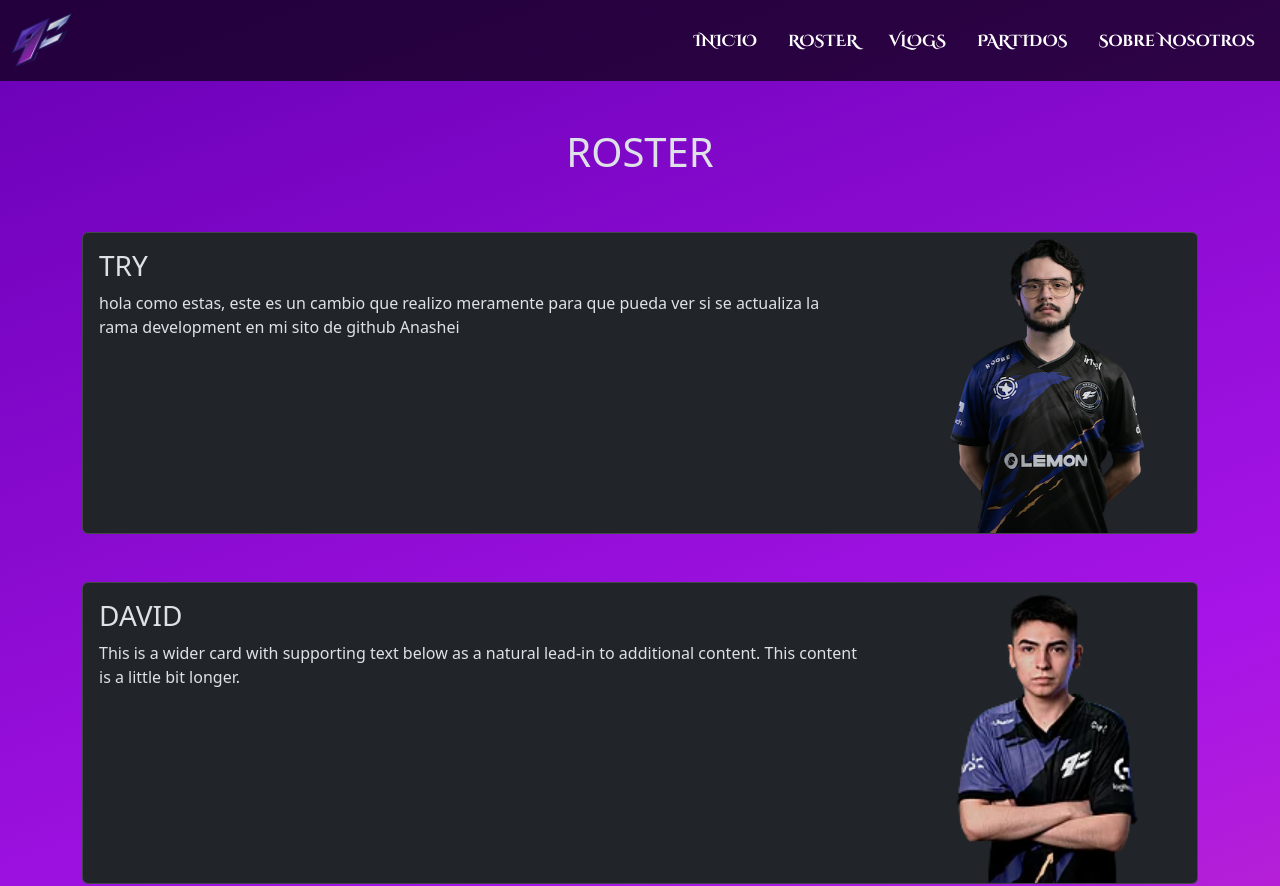
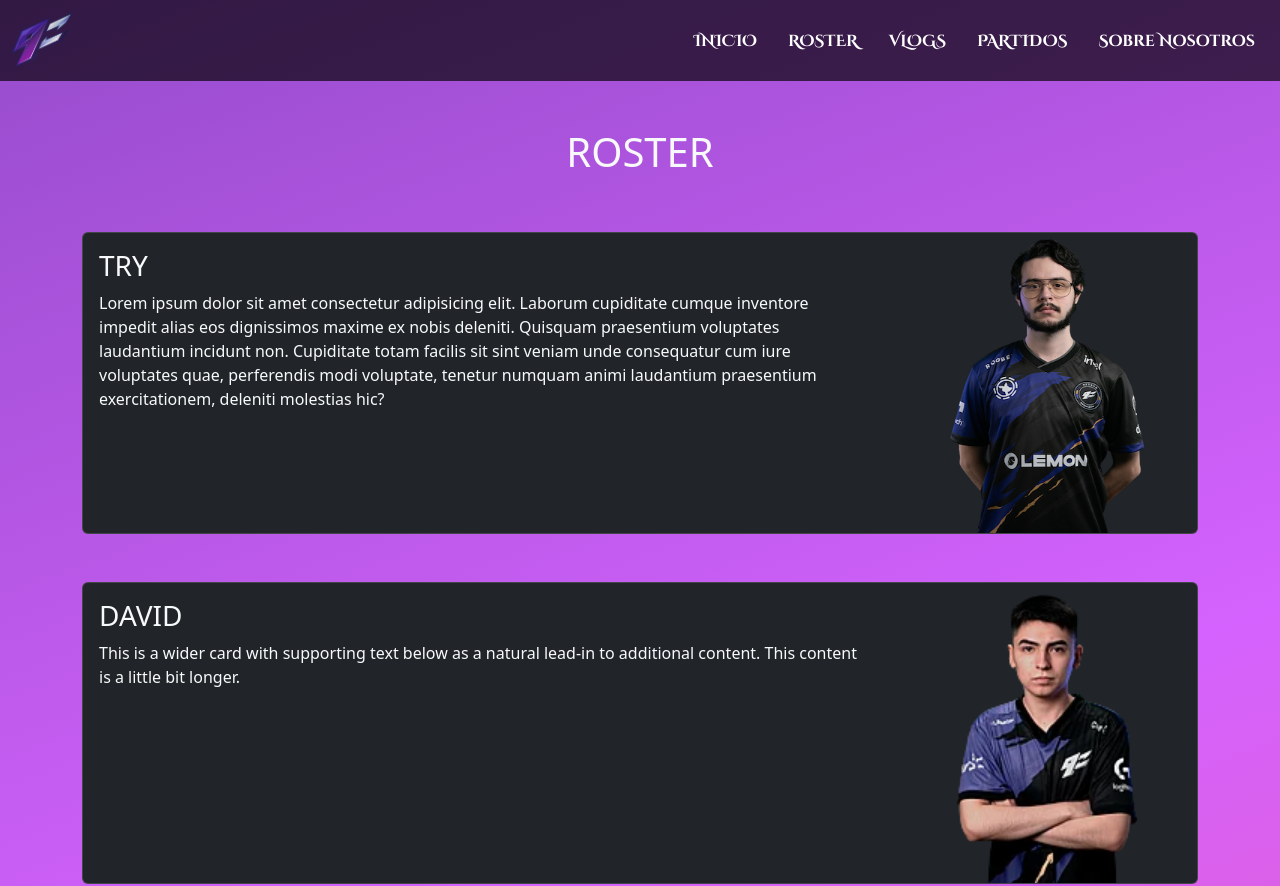
Before and after one commit to leandroelverdi/9z-page, a plain HTML site: page pages/roster.html in a window 1280 px wide. Shown: the top 886 px of the page. Drawn offline with nearby package versions, Linux system fonts and the light colour scheme.

Commit message:
roster page with transition

```diff
--- a/css/style.css
+++ b/css/style.css
@@ -1,12 +1,10 @@
 /* Google font Cinzel Decorative */
 @import url("https://fonts.googleapis.com/css2?family=Cinzel+Decorative:wght@400;700&display=swap");
 
-
-:root, [data-bs-theme=dark] {
-  --bs-gradient: linear-gradient(160deg, rgba(105,0,182,0.7035189075630253) 0%, rgba(194,29,253,0.6951155462184874) 40%, rgba(248,87,131,1) 100%);
+:root,
+[data-bs-theme="dark"] {
+  --bs-gradient:
 }
-
-
 
 /* Estilos navbar */
 .bg {
@@ -104,10 +102,19 @@
   height: 300px;
 }
 
-.bg-purple {
-  background: rgb(105, 0, 182);
+.bg-custom {
+  background:  linear-gradient(
+    160deg,
+    rgba(105, 0, 182, 0.7035189075630253) 0%,
+    rgba(194, 29, 253, 0.6951155462184874) 40%,
+    rgba(248, 87, 131, 1) 100%
+  );
 }
 
+.card:hover {
+  transform: translate(-10px, 0);
+  transition: transform ease-in-out .3s;
+}
 
 /* Estilos del footer */
 
--- a/pages/roster.html
+++ b/pages/roster.html
@@ -18,7 +18,7 @@
 
     <title>Roster</title>
   </head>
-  <body class="bg-purple bg-gradient" data-bs-theme="dark">
+  <body class="bg-custom" data-bs-theme="dark">
     <header>
       <nav class="navbar navbar-expand-lg bg fixed-top" data-bs-theme="dark">
         <div class="container-fluid">
@@ -60,7 +60,7 @@
                 >
               </li>
               <li class="nav-item">
-                <a class="nav-link active" href="../pages/fundador.html"
+                <a class="nav-link active" href="../pages/sobre-nosotros.html"
                   >Sobre Nosotros</a
                 >
               </li>
@@ -69,12 +69,12 @@
         </div>
       </nav>
     </header>
-    <main class="container gap bg-purple.bg-gradient">
+    <main class="container gap">
       <div>
-        <h1 class="text-center p-5">ROSTER</h1>
+        <h1 class="text-center text-light p-5">ROSTER</h1>
       </div>
 
-      <div class="card mb-5">
+      <div class="card text-light mb-5">
         <div class="row row-cols-auto justify-content-center">
           <div class="col-auto col-lg-auto order-lg-last">
             <img
@@ -87,16 +87,20 @@
             <div class="card-body">
               <h2 class="card-title h3 text-center text-lg-start">TRY</h2>
               <p class="card-text">
-                hola como estas, este es un cambio que realizo meramente para
-                que pueda ver si se actualiza la rama development en mi sito de
-                github Anashei
+                Lorem ipsum dolor sit amet consectetur adipisicing elit. Laborum
+                cupiditate cumque inventore impedit alias eos dignissimos maxime
+                ex nobis deleniti. Quisquam praesentium voluptates laudantium
+                incidunt non. Cupiditate totam facilis sit sint veniam unde
+                consequatur cum iure voluptates quae, perferendis modi
+                voluptate, tenetur numquam animi laudantium praesentium
+                exercitationem, deleniti molestias hic?
               </p>
             </div>
           </div>
         </div>
       </div>
 
-      <div class="card mb-5">
+      <div class="card text-light mb-5">
         <div class="row row-cols-auto justify-content-center">
           <div class="col-auto col-lg-auto order-lg-last">
             <img
@@ -118,7 +122,7 @@
         </div>
       </div>
 
-      <div class="card mb-5">
+      <div class="card text-light mb-5">
         <div class="row row-cols-auto justify-content-center">
           <div class="col-auto col-lg-auto order-lg-last">
             <img
@@ -141,9 +145,9 @@
         </div>
       </div>
 
-      <div class="card mb-5">
+      <div class="card text-light mb-5">
         <div class="row row-cols-auto justify-content-center">
-          <div class="col-auto col-lg-auto order-lg-first">
+          <div class="col-auto col-lg-auto order-lg-last">
             <img
               src="../multimedia/buda.png"
               class="rounded-start picture"
@@ -163,9 +167,9 @@
         </div>
       </div>
 
-      <div class="card mb-5">
+      <div class="card text-light mb-5">
         <div class="row row-cols-auto justify-content-center">
-          <div class="col-auto col-lg-auto order-lg-first">
+          <div class="col-auto col-lg-auto order-lg-last">
             <img
               src="../multimedia/dgt.png"
               class="rounded-start picture"
```
Also changed, not shown: pages/partidos.html (+17 -9 lines), pages/sobre-nosotros.html (+17 -9 lines), pages/vlogs.html (+18 -10 lines).
